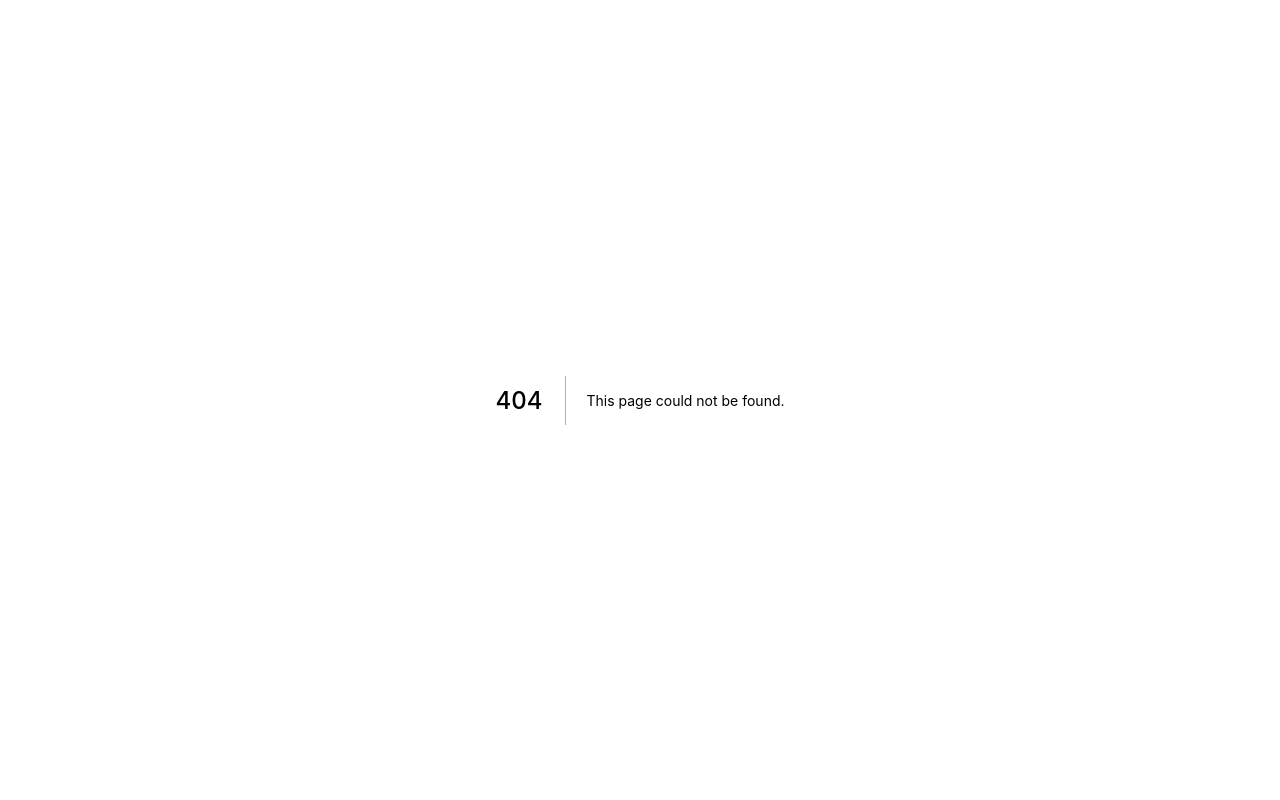
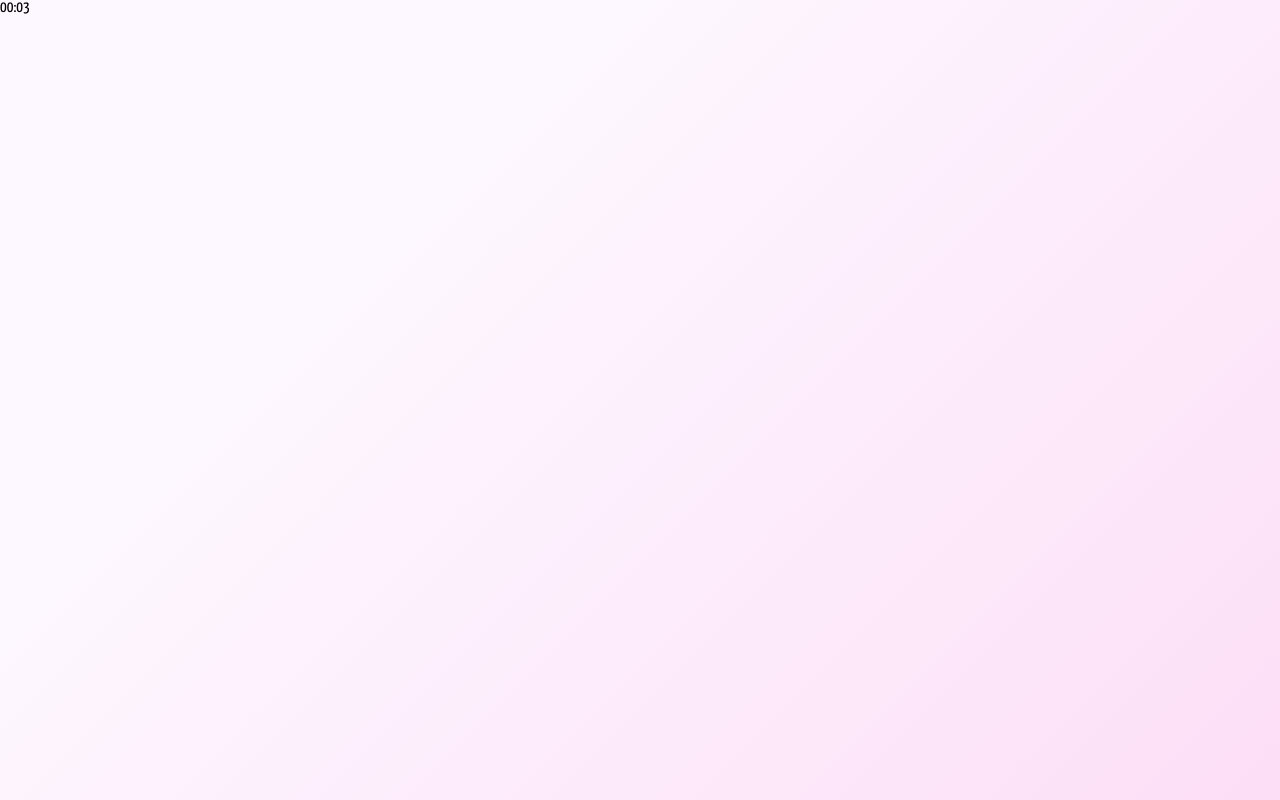
Before and after one commit to OmidRasouli/mini-games, a Next.js app: page /playground/1 in a window 1280 px wide. Before the commit this address had no page. Built offline with nearby package versions, Linux system fonts and the light colour scheme.

Commit message:
Add Playground page

```diff
--- /dev/null
+++ b/src/pages/playground/[game].tsx
@@ -0,0 +1,13 @@
+import Router from "next/router";
+import { Layout } from "../../components/Layout/Layout";
+import { PlayGround } from "../../components/Playground/playground";
+
+export default function PlayGame() {
+  const game: any = Router.query.game;
+
+  return (
+    <Layout>
+      <PlayGround game={game} />
+    </Layout>
+  );
+}
```
